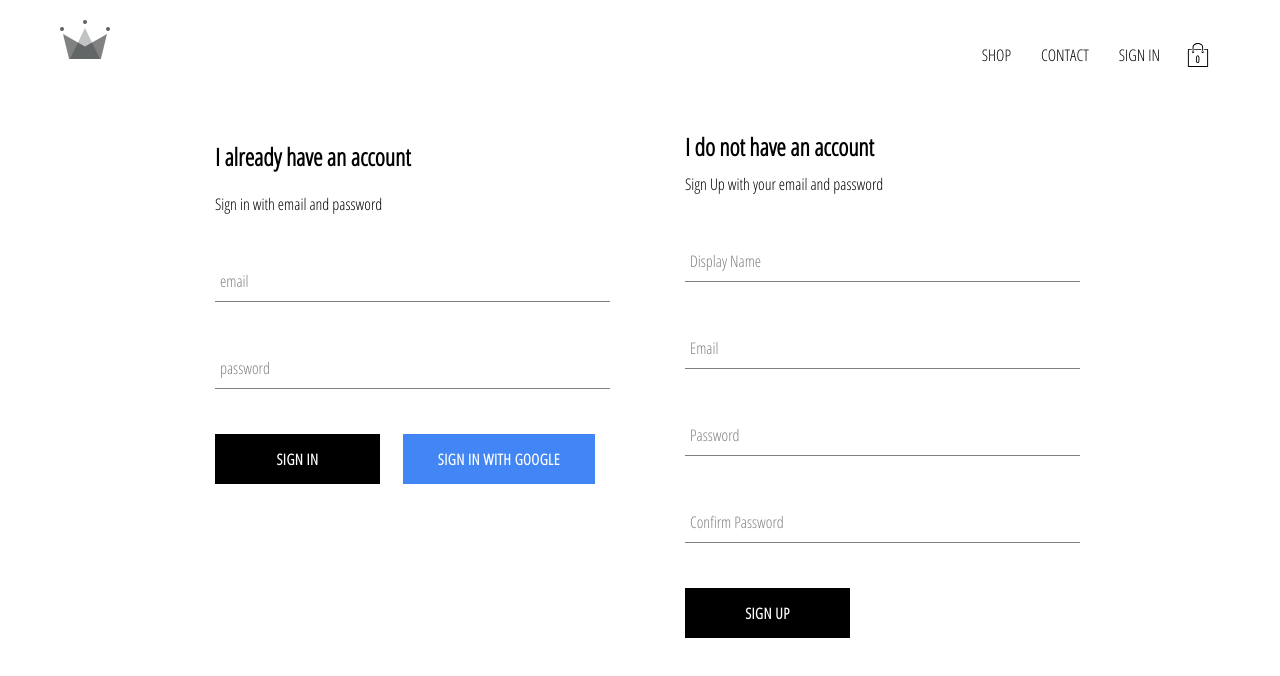
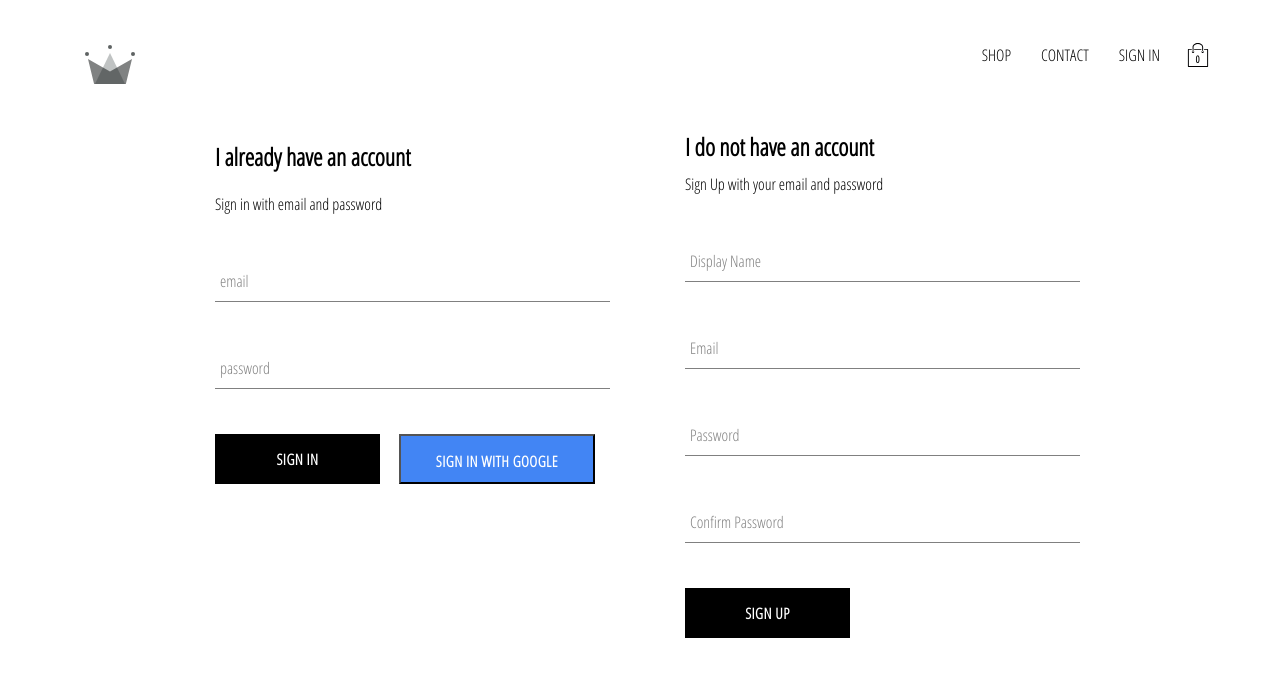
Before and after one commit to spanjshiri/e-commerce-app, a React (Create React App) app: page /signin in a window 1280 px wide. Shown: the top 676 px of the page. Built offline with nearby package versions, Linux system fonts and the light colour scheme; no server answers.

Commit message:
add styled components to header, homepage, and button components

```diff
--- a/package.json
+++ b/package.json
@@ -23,6 +23,7 @@
     "redux-logger": "^3.0.6",
     "redux-persist": "^6.0.0",
     "reselect": "^4.0.0",
+    "styled-components": "^5.2.1",
     "typescript": "^4.1.3",
     "web-vitals": "^0.2.4",
     "workbox-background-sync": "^5.1.4",
@@ -66,6 +67,7 @@
     "@types/lodash.memoize": "^4.1.6",
     "@types/react-redux": "^7.1.14",
     "@types/react-router-dom": "^5.1.6",
-    "@types/redux-logger": "^3.0.8"
+    "@types/redux-logger": "^3.0.8",
+    "@types/styled-components": "^5.1.7"
   }
 }
--- a/src/components/button/button.component.tsx
+++ b/src/components/button/button.component.tsx
@@ -1,15 +1,12 @@
 import React from 'react';
+import { ButtonContainer } from './button.styles';
 
-import './button.styling.scss';
-
-const CustomButton: any = (props: { children: any, isGoogleSignIn: boolean, inverted: boolean }) => {
-
-    const { children, isGoogleSignIn, inverted, ...otherProps } = props;
+const CustomButton: any = ({ children, ...props }: any) => {
 
     return (
-        <button className={`${inverted ? 'inverted': '' } ${isGoogleSignIn ? 'google-sign-in': '' } custom-button`} {...otherProps}>
+        <ButtonContainer {...props}>
             {children}
-        </button>
+        </ButtonContainer>
     )
 }
 
--- /dev/null
+++ b/src/components/button/button.styles.tsx
@@ -0,0 +1,62 @@
+import styled, {css} from 'styled-components'
+
+const buttonStyles = css`
+    background-color: black;
+    color: white;
+    border: none;
+
+    &:hover {
+        background-color: white;
+        color: black;
+        border: 1px solid black;
+      }
+
+`
+
+const invertedButtonStyles = css`
+    background-color: white;
+    color: black;
+    border: 1px solid black;
+
+    &:hover {
+    background-color: black;
+    color: white;
+    border: none;
+    }
+`
+
+const googleSignInStyles = css`
+    background-color: #4285f4;
+    color: white;
+
+    &.hover {
+    background-color: #357ae8;
+    border: none;
+    }
+`
+
+const getButtonStyles = (props: any) => {
+    if(props.isGoogleSignIn) {
+        return googleSignInStyles;
+    }
+
+    return props.inverted ? invertedButtonStyles : buttonStyles;
+}
+
+export const ButtonContainer = styled.button`
+    min-width: 165px;
+    width: auto;
+    height: 50px;
+    letter-spacing: 0.5px;
+    line-height: 50px;
+    padding: 0 35px 0 35px;
+    font-size: 15px;
+    text-transform: uppercase;
+    font-family: 'Open Sans Condensed';
+    font-weight: bolder;
+    cursor: pointer;
+    display: flex;
+    justify-content: center;
+
+    ${getButtonStyles}
+`
--- a/src/components/button/button.styling.scss
+++ /dev/null
@@ -1,46 +0,0 @@
-.custom-button {
-    min-width: 165px;
-    width: auto;
-    height: 50px;
-    letter-spacing: 0.5px;
-    line-height: 50px;
-    padding: 0 35px 0 35px;
-    font-size: 15px;
-    background-color: black;
-    color: white;
-    text-transform: uppercase;
-    font-family: 'Open Sans Condensed';
-    font-weight: bolder;
-    border: none;
-    cursor: pointer;
-    display: flex;
-    justify-content: center;
-
-    &:hover {
-      background-color: white;
-      color: black;
-      border: 1px solid black;
-    }
-
-    &.google-sign-in {
-      background-color: #4285f4;
-      color: white;
-
-      &.hover {
-        background-color: #357ae8;
-        border: none;
-      }
-    }
-
-    &:inverted {
-      background-color: white;
-      color: black;
-      border: 1px solid black;
-
-      &:hover {
-        background-color: black;
-        color: white;
-        border: none;
-      }
-    }
-  }
--- a/src/components/header/header.component.tsx
+++ b/src/components/header/header.component.tsx
@@ -1,5 +1,4 @@
 import React from 'react';
-import { Link } from 'react-router-dom'
 import { ReactComponent as Logo } from '../../assets/crown.svg';
 import { auth } from '../../firebase/firebase.utils';
 import { connect } from 'react-redux';
@@ -9,37 +8,38 @@ import CartDropdown from '../cartDropdown/cartDropdown.component';
 import { selectCartHidden } from '../../redux/cart/cart.selectors';
 import { selectCurrentUser } from '../../redux/user/user.selectors';
 import { createStructuredSelector } from 'reselect';
+import { HeaderContainer, LogoContainer, OptionLink, OptionsContainer } from './header.styles';
 
-const Header: any = (props: {currentUser: any, hidden: boolean}) => {
+const Header: any = (props: { currentUser: any, hidden: boolean }) => {
     const { currentUser, hidden } = props;
 
     return (
-        <div className='header'>
-            <Link to='/'>
+        <HeaderContainer>
+            <LogoContainer to='/'>
                 <Logo className='logo' />
-            </Link>
-            <div className='options'>
-                <Link className='option' to='/shop' >
+            </LogoContainer>
+            <OptionsContainer>
+                <OptionLink to='/shop' >
                     SHOP
-            </Link>
-                <Link className='option' to='/shop' >
+            </OptionLink>
+                <OptionLink to='/shop' >
                     CONTACT
-            </Link>
+            </OptionLink>
                 {
                     currentUser ?
-                    <div className='option' onClick={() => auth.signOut()}>
+                        <OptionLink as='div' onClick={() => auth.signOut()}>
                             SIGN OUT
-                    </div> :
-                    <Link className='option' to='/signIn'>
+                        </OptionLink> :
+                        <OptionLink to='/signIn'>
                             SIGN IN
-                    </Link>
+                        </OptionLink>
                 }
                 <CartIcon />
-            </div>
+            </OptionsContainer>
             {
                 hidden ? null : <CartDropdown />
             }
-        </div>
+        </HeaderContainer>
     )
 }
 
--- /dev/null
+++ b/src/components/header/header.styles.tsx
@@ -0,0 +1,28 @@
+import styled, {css} from 'styled-components'
+import { Link } from 'react-router-dom'
+
+export const HeaderContainer = styled.div`
+    height: 70px;
+    width: 100%;
+    display: flex;
+    justify-content: space-between;
+    margin-bottom: 25px;
+`
+export const LogoContainer = styled(Link)`
+    height: 100%;
+    width: 70px;
+    padding: 25px;
+`
+
+export const OptionsContainer = styled.div`
+    width: 50%;
+    height: 100%;
+    display: flex;
+    align-items: center;
+    justify-content: flex-end;
+`
+
+export const OptionLink = styled(Link)`
+    padding: 10px 15px;
+    cursor: pointer;
+`
--- a/src/pages/homepage/homepage.component.tsx
+++ b/src/pages/homepage/homepage.component.tsx
@@ -1,12 +1,12 @@
 import React from 'react';
 import './homepage.styles.scss';
 import Directory from '../../components/directory/directory.component';
-
+import { HomePageContainer } from './homepage.styles'
 const HomePage: any = () => {
     return (
-        <div className='homepage'>
+        <HomePageContainer>
             <Directory />
-        </div>
+        </HomePageContainer>
     )
 }
 
--- /dev/null
+++ b/src/pages/homepage/homepage.styles.tsx
@@ -0,0 +1,8 @@
+import styled from 'styled-components';
+
+export const HomePageContainer = styled.div`
+  display: flex;
+  flex-direction: column;
+  align-items: center;
+  padding: 20px 80px;
+`
```
Also changed, not shown: 2 other files (tests, documents, lock files or other folders). Lines whose indentation alone changed are shown as unchanged.
